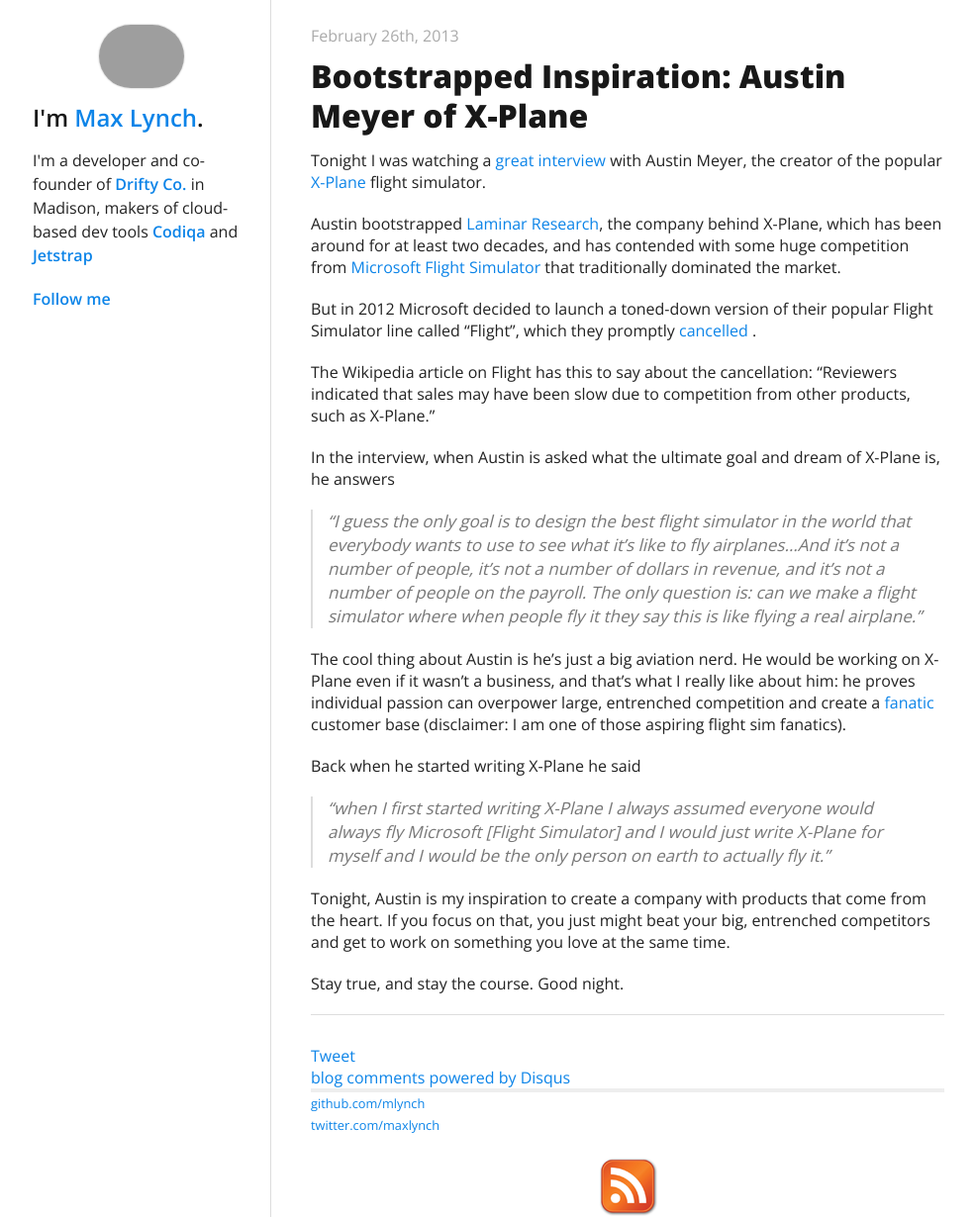
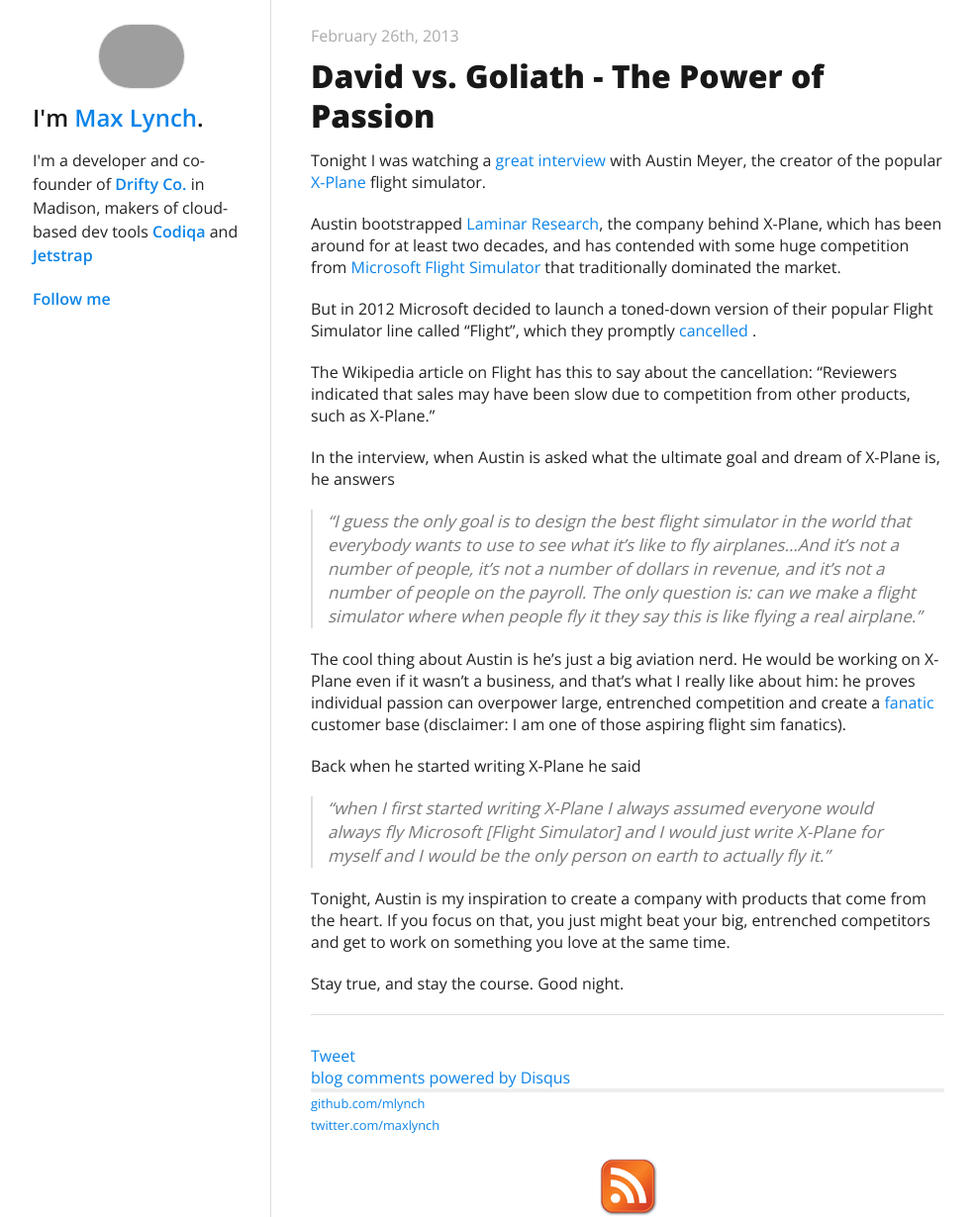
Before and after one commit to mlynch/mlynch.github.com, a Jekyll site: the page built from _posts/2013-02-26-austinmeyer.markdown, in a window 1280 px wide. Shown: the whole page at 99% size, without its empty margins (137-1122 px from the left). Built offline with Jekyll 4.4.1, drawn with Linux system fonts in a browser that asks for light colours; nearby versions of some CDN libraries; Markdown is read by kramdown in place of the engine named in the settings; comment, search, counter and statistics services are not loaded; grey boxes are pictures that could not be loaded.

Commit message:
Update _posts/2013-02-26-austinmeyer.markdown

```diff
--- a/_posts/2013-02-26-austinmeyer.markdown
+++ b/_posts/2013-02-26-austinmeyer.markdown
@@ -1,6 +1,6 @@
 ---
 layout: post
-title: "Bootstrapped Inspiration: Austin Meyer of X-Plane"
+title: "David vs. Goliath - The Power of Passion"
 category: Blog
 tags: business
 year: 2013
```
